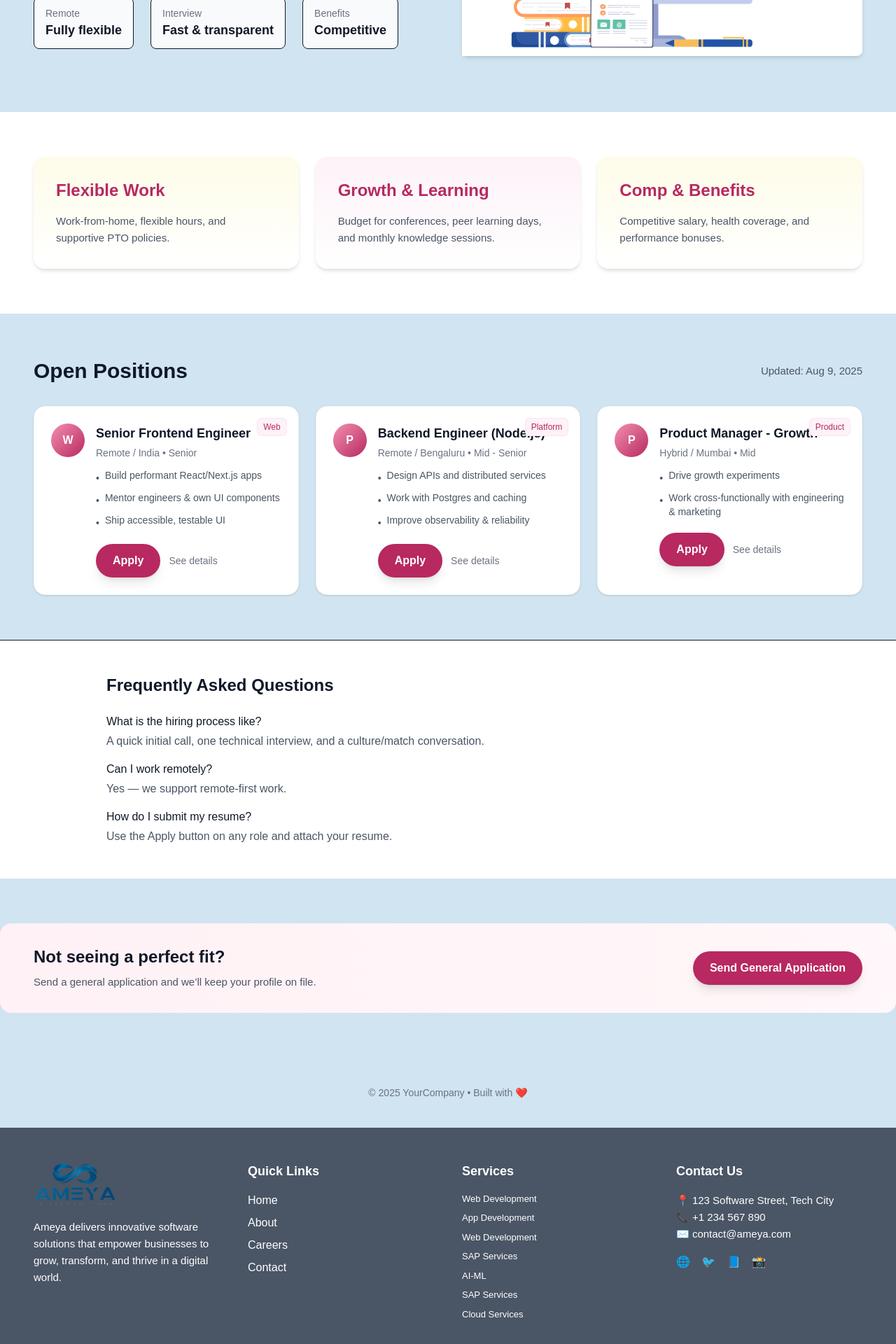
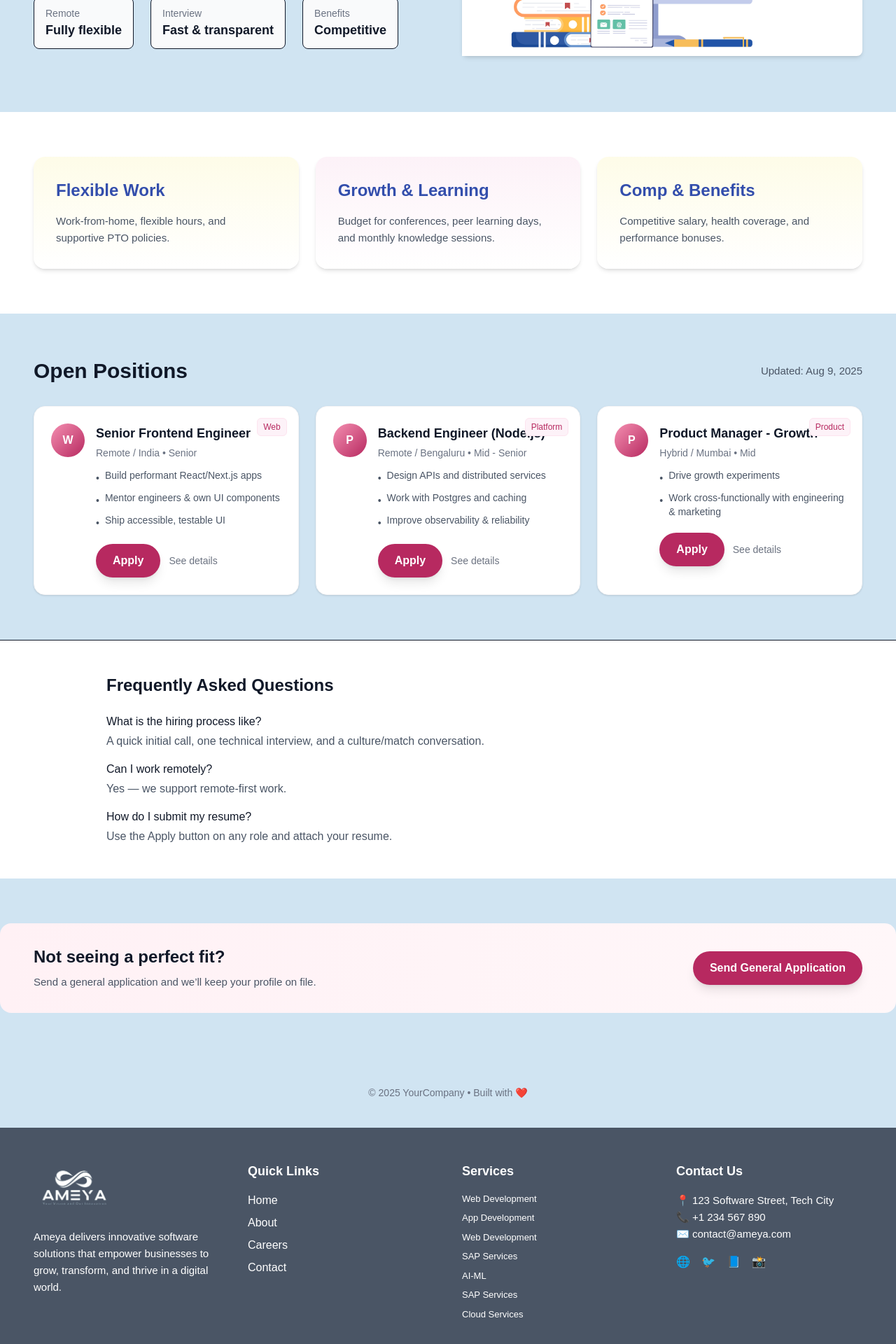
Before and after one commit to siva-doodi/ameya, a Next.js app: page /careers in a window 1280 px wide. Shown: the part 384-2304 px from the top of the page at 70% size. Built offline with nearby package versions, Linux system fonts and the light colour scheme.

Commit message:
Your commit message here

```diff
--- a/src/app/components/Footer.js
+++ b/src/app/components/Footer.js
@@ -13,7 +13,7 @@ const Footer = () => {
                         <div>
                             <Link href="/">
                                 <Image
-                                    src="/images/ameya_logo.png"
+                                    src="/images/fotter_logo_ameya.png"
                                     alt="Ameya Logo"
                                     width={120}
                                     height={50}
--- a/src/app/components/Header.js
+++ b/src/app/components/Header.js
@@ -147,7 +147,7 @@ export default function Header() {
 
             {/* Mobile Menu */}
             {isMobileMenuOpen && (
-                <nav id="mobile-menu" ref={mobileMenuRef} className="lg:hidden bg-[#b72960]">
+                <nav id="mobile-menu" ref={mobileMenuRef} className="lg:hidden bg-primary-bg">
                     <Link href="/" className="block px-4 py-3 border-b border-pink-200 text-white hover:bg-[#a21c4b]">Home</Link>
 
                     {/* Mobile Services accordion */}
--- a/src/app/components/common/TextCard.js
+++ b/src/app/components/common/TextCard.js
@@ -2,7 +2,7 @@
 const TextCard=({ title, description, className = "" }) =>{
   return (
     <div className={`p-8 cursor-pointer rounded-2xl shadow-md hover:shadow-xl transition ${className}`}>
-      <h3 className="text-2xl font-bold mb-4 text-[#b72960]">{title}</h3>
+      <h3 className="text-2xl font-bold mb-4 text-primary-text">{title}</h3>
       <p className="text-gray-600 leading-relaxed">{description}</p>
     </div>
   );
```
Also changed, not shown: public/images/footer_logo.png (added), public/images/fotter_logo_ameya.png (added).
